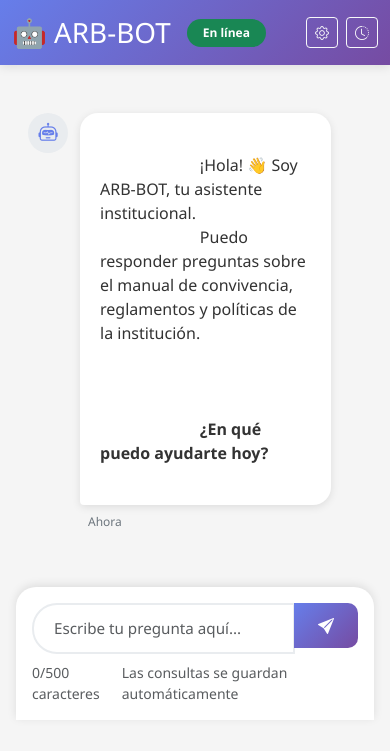
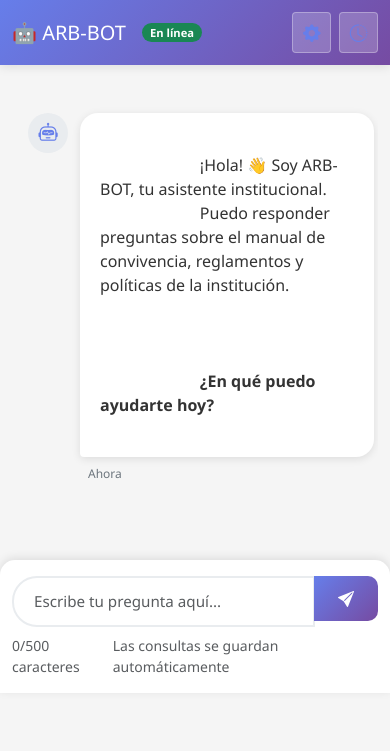
Before and after one commit to paez-dev/ARB-BOT, a Flask app: template templates/index.html in a window 390 px wide. Shown: the top 751 px of the page. Run offline with Flask 3, Linux system fonts and the light colour scheme; the template is opened without the code that fills it, so the values that code supplies are empty.

Commit message:
Fix admin button visibility, improve responsive design and add margins to chat

```diff
--- a/static/css/style.css
+++ b/static/css/style.css
@@ -31,26 +31,70 @@
     box-shadow: 0 2px 10px rgba(0,0,0,0.1);
 }
 
+.chat-header h1 {
+    font-size: 1.5rem;
+    margin: 0;
+}
+
+@media (max-width: 768px) {
+    .chat-header {
+        padding: 0.75rem 0;
+    }
+
+    .chat-header h1 {
+        font-size: 1.25rem;
+    }
+
+    .chat-header .badge {
+        font-size: 0.7rem;
+        padding: 0.25rem 0.5rem;
+    }
+}
+
 .chat-container {
     max-width: 900px;
     margin: 0 auto;
-    padding: 2rem 1rem;
+    padding: 2rem 1.5rem;
     min-height: calc(100vh - 200px);
     display: flex;
     flex-direction: column;
+    background: #f5f5f5;
+}
+
+@media (max-width: 768px) {
+    .chat-container {
+        padding: 1rem 0.75rem;
+        max-width: 100%;
+    }
 }
 
 .chat-messages {
     flex: 1;
     overflow-y: auto;
-    padding: 1rem 0;
-    margin-bottom: 1rem;
+    padding: 1.5rem 0;
+    margin-bottom: 1.5rem;
+    margin-top: 1rem;
+}
+
+@media (max-width: 768px) {
+    .chat-messages {
+        padding: 1rem 0;
+        margin-bottom: 1rem;
+    }
 }
 
 .message {
     display: flex;
     margin-bottom: 1.5rem;
+    padding: 0 0.5rem;
     animation: fadeIn 0.3s ease;
+}
+
+@media (max-width: 768px) {
+    .message {
+        margin-bottom: 1rem;
+        padding: 0 0.25rem;
+    }
 }
 
 .user-message {
@@ -87,6 +131,13 @@
 .message-content {
     max-width: 70%;
     min-width: 200px;
+}
+
+@media (max-width: 768px) {
+    .message-content {
+        max-width: 85%;
+        min-width: 150px;
+    }
 }
 
 .user-message .message-content {
@@ -126,10 +177,21 @@
     position: sticky;
     bottom: 0;
     background: white;
-    padding: 1rem;
+    padding: 1.5rem 1rem;
     border-radius: 20px 20px 0 0;
     box-shadow: 0 -2px 10px rgba(0,0,0,0.1);
     margin-top: auto;
+    margin-left: -1.5rem;
+    margin-right: -1.5rem;
+}
+
+@media (max-width: 768px) {
+    .chat-input-container {
+        padding: 1rem 0.75rem;
+        margin-left: -0.75rem;
+        margin-right: -0.75rem;
+        border-radius: 15px 15px 0 0;
+    }
 }
 
 .chat-input-form {
@@ -198,6 +260,35 @@
     background: white;
     border-bottom: 2px solid #e9ecef;
     box-shadow: 0 2px 10px rgba(0,0,0,0.1);
+    padding: 1.5rem 0;
+}
+
+.admin-btn {
+    color: var(--primary-color) !important;
+    border: 1px solid rgba(255,255,255,0.3) !important;
+    background: rgba(255,255,255,0.2) !important;
+    transition: all 0.3s ease;
+}
+
+.admin-btn:hover {
+    background: rgba(255,255,255,0.9) !important;
+    color: var(--primary-color) !important;
+    transform: scale(1.05);
+}
+
+.admin-btn i {
+    font-size: 1.1rem;
+}
+
+@media (max-width: 768px) {
+    .admin-panel, .history-panel {
+        padding: 1rem 0;
+    }
+
+    .admin-btn {
+        padding: 0.4rem 0.6rem !important;
+        font-size: 0.85rem;
+    }
 }
 
 .main-container {
--- a/templates/index.html
+++ b/templates/index.html
@@ -24,11 +24,11 @@
                     <span class="badge bg-success">En línea</span>
                 </div>
                 <div class="d-flex align-items-center gap-2">
-                    <button class="btn btn-sm btn-outline-light" id="adminToggle" title="Panel de administración">
-                        <i class="bi bi-gear"></i>
+                    <button class="btn btn-sm btn-light admin-btn" id="adminToggle" title="Panel de administración">
+                        <i class="bi bi-gear-fill"></i> <span class="d-none d-md-inline">Admin</span>
                     </button>
-                    <button class="btn btn-sm btn-outline-light" id="historyToggle" title="Ver historial">
-                        <i class="bi bi-clock-history"></i>
+                    <button class="btn btn-sm btn-light admin-btn" id="historyToggle" title="Ver historial">
+                        <i class="bi bi-clock-history"></i> <span class="d-none d-md-inline">Historial</span>
                     </button>
                 </div>
             </div>
```
